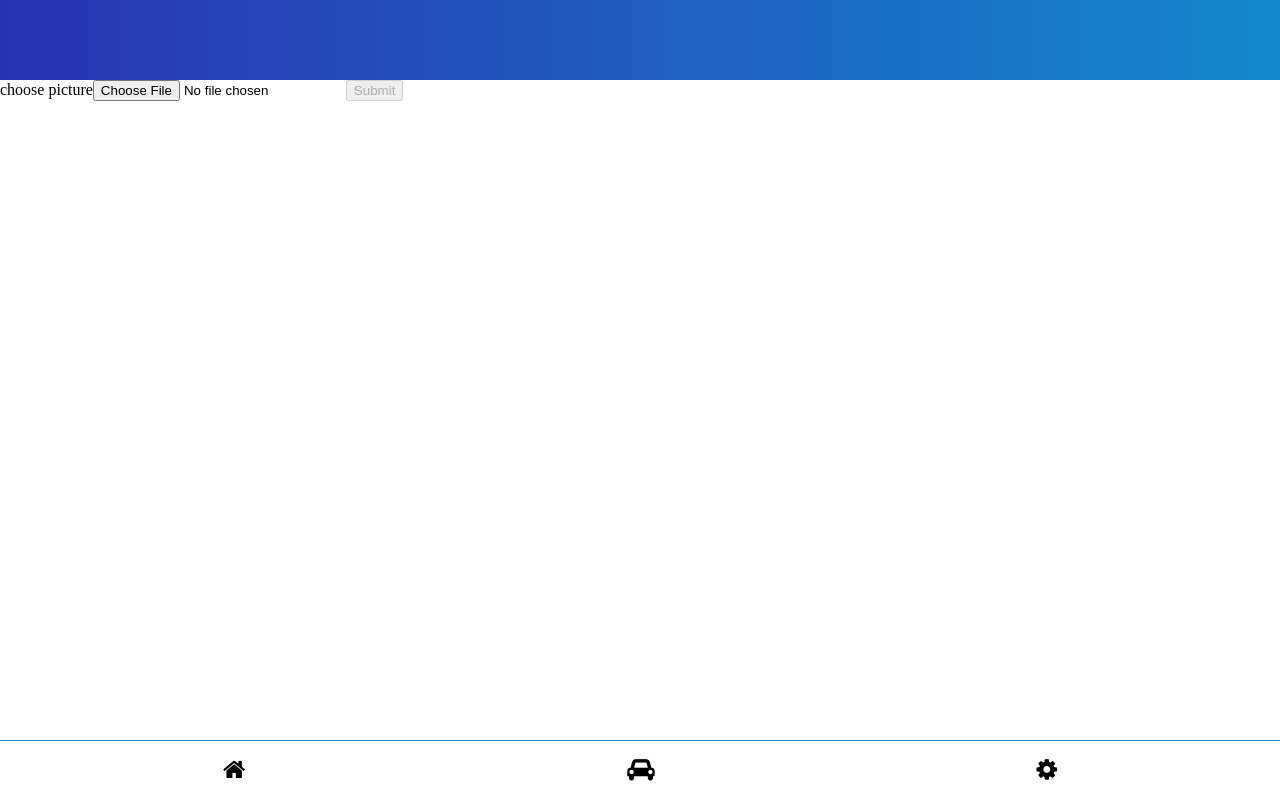
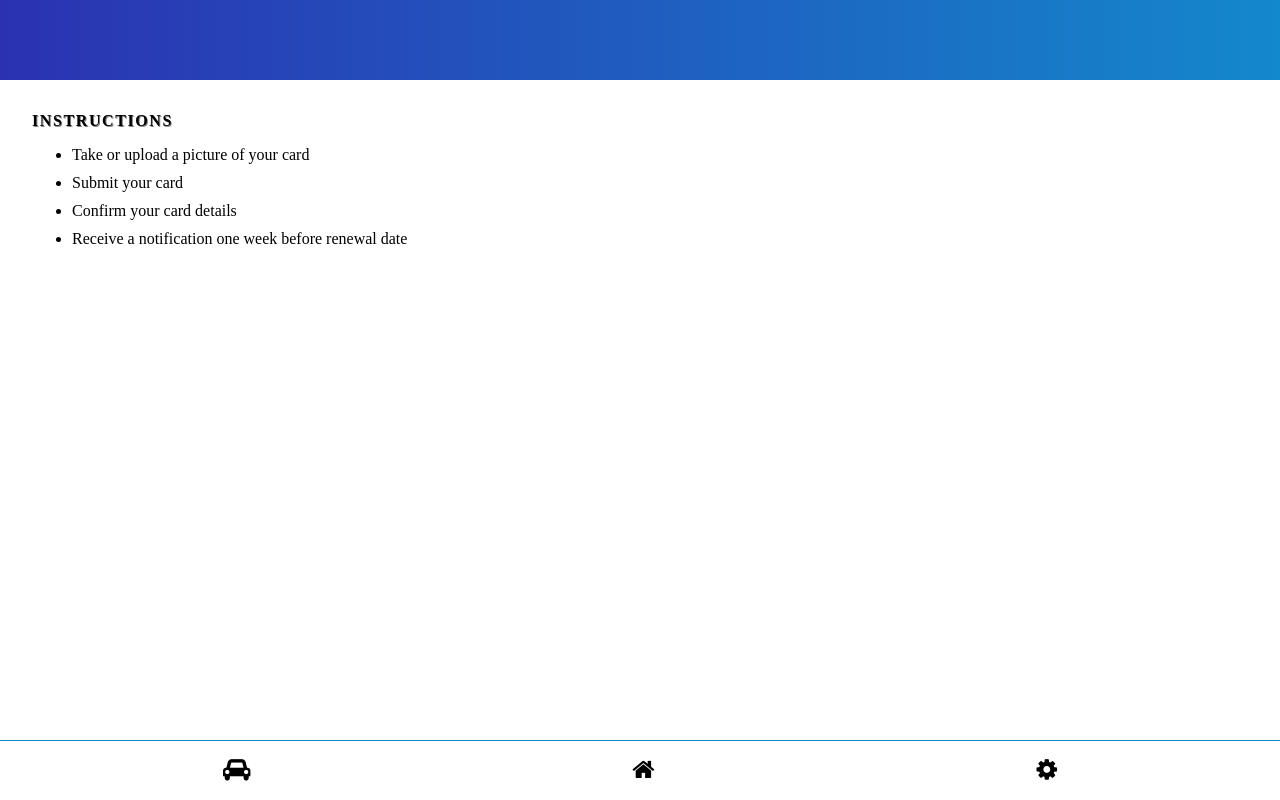
Before and after one commit to Maher9596/mulkiya-web, a React (Create React App) app: page / in a window 1280 px wide. Shown: the top 800 px of the page. Built offline with nearby package versions, Linux system fonts and the light colour scheme.

Commit message:
added instructions and few updates on the ui

```diff
--- a/src/App.css
+++ b/src/App.css
@@ -38,3 +38,49 @@
 .link:focus {
     color: #1488CC;
 }
+
+
+.home {
+    height: 70vh;
+    text-align: center;
+    padding: 2em;
+    display: flex;
+    flex-direction: column;
+    justify-content: space-between;
+}
+
+.instructions {
+    text-align: left;
+    color: black;
+}
+
+#title {
+    letter-spacing: .1em;
+    text-shadow: 1px 1px gray;
+
+}
+
+li {
+    margin-top: 10px;
+}
+
+#upload {
+    display: none;
+}
+
+label {
+    margin-top: 60%;
+    font-size: 1.5rem;
+    color: #1488CC;
+    font-weight: bold;
+}
+
+.submit {
+    margin-top: 15px;
+    font-size: 1.5rem;
+    font-weight: bold;
+    background: white;
+    color: #1488CC;
+    border: none;
+    letter-spacing: .07em;
+}
--- a/src/components/Navbar.js
+++ b/src/components/Navbar.js
@@ -4,8 +4,8 @@
 const Navbar = () => {
     return (
         <div className="nav">
+            <Link className="link" to="/cards"><i class="fa fa-car"></i></Link>
             <Link className="link" to="/" ><i class="fa fa-home"></i></Link>
-            <Link className="link" to="/cards"><i class="fa fa-car"></i></Link>
             <Link className="link" to="/settings"><i class="fa fa-gear"></i></Link>
         </div>
     );
--- a/src/pages/Home.js
+++ b/src/pages/Home.js
@@ -25,10 +25,19 @@
     // }
 
     return (
-        <div>
-            <label>choose picture</label>
+        <div className="home">
+            <div className="instructions">
+                <p id="title"><strong>INSTRUCTIONS</strong></p>
+                <ul>
+                    <li>Take or upload a picture of your card</li>
+                    <li>Submit your card</li>
+                    <li>Confirm your card details</li>
+                    <li>Receive a notification one week before renewal date</li>
+                </ul>
+            </div>
+            <label for="upload">Choose file</label>
             <input type="file" id="upload" onChange={selectedFileHandle} accept="image/*"/>
-            <button disabled>Submit</button>
+            <button className="submit">Submit</button>
         </div>
     )
 };
```
